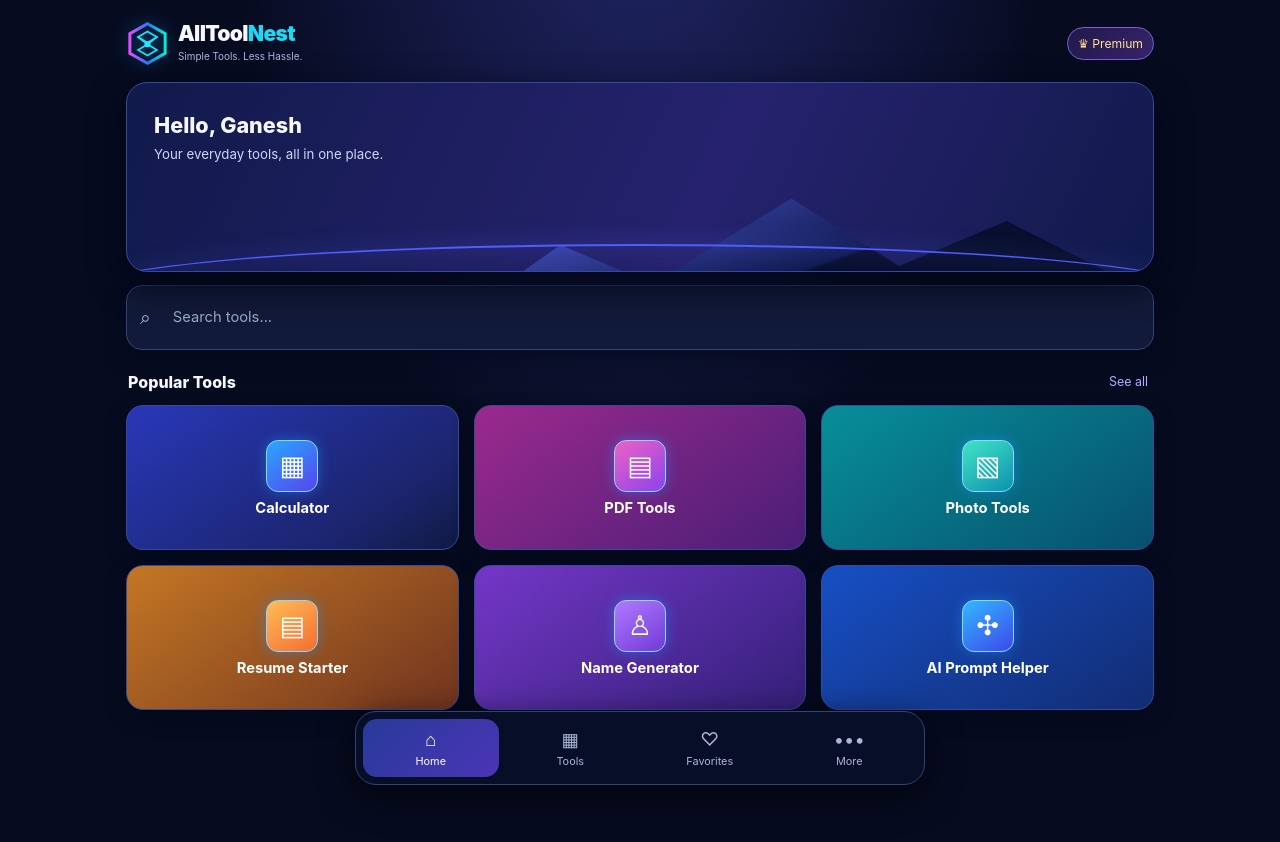
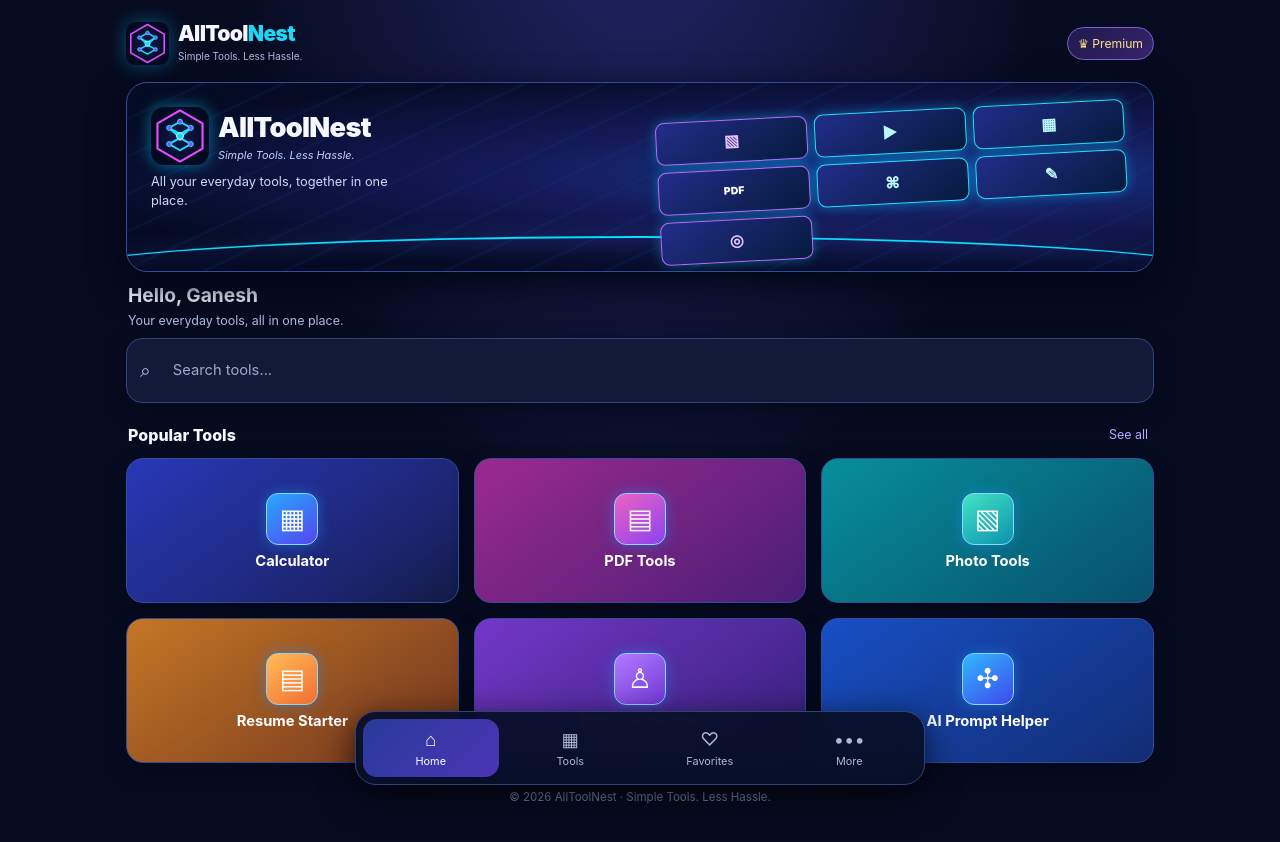
Before and after one commit to gganeshkumar907-boop/toolnest, a plain HTML site: page index.html in a window 1280 px wide. Drawn offline with Linux system fonts and the light colour scheme.

Commit message:
Use AllToolNest brand mark and branded tool banner in app home

```diff
--- a/index.html
+++ b/index.html
@@ -10,13 +10,13 @@
 button,input,textarea,select{font:inherit}button{cursor:pointer}
 .app-header{max-width:1060px;margin:auto;padding:15px 16px 0}
 .topbar{display:flex;align-items:center;justify-content:space-between;gap:12px}
-.brand{display:flex;align-items:center;gap:9px;min-width:0}.brand-symbol{width:43px;height:43px;flex:none;filter:drop-shadow(0 0 9px #00b9ff66)}
+.brand{display:flex;align-items:center;gap:9px;min-width:0}.brand-symbol{width:43px;height:43px;flex:none;object-fit:contain;filter:drop-shadow(0 0 9px #00b9ff66)}
 .brand-name{font-size:1.32rem;font-weight:900;letter-spacing:-.7px;line-height:1.05;white-space:nowrap}.brand-name span{color:var(--cyan)}.tagline{font-size:.62rem;color:#aebce1;margin-top:4px}
 .premium{border:1px solid #7d61d6;background:linear-gradient(135deg,#21194c,#36246b);color:#ffe18b;border-radius:999px;padding:7px 10px;font-size:.76rem;white-space:nowrap}
-.hero{margin:17px 0 13px;min-height:150px;border:1px solid #344a9a;border-radius:21px;overflow:hidden;position:relative;padding:19px;background:linear-gradient(115deg,#111a4b 0%,#26226e 57%,#111a4b 100%);box-shadow:0 13px 35px #020616}
-.hero:before{content:"";position:absolute;right:-6%;bottom:-55px;width:75%;height:150px;background:linear-gradient(160deg,transparent 25%,#3945a9 26%,#101b50 52%,#070d29 53%);clip-path:polygon(0 100%,15% 46%,27% 72%,45% 15%,59% 60%,73% 30%,100% 100%);opacity:.9}
-.hero:after{content:"";position:absolute;inset:auto -5% -70px -5%;height:95px;border-top:2px solid #4e5eff;border-radius:50%;filter:drop-shadow(0 0 10px #586bff)}
-.hero-content{position:relative;z-index:1}.hello{font-size:1.05rem;font-weight:800;margin:0 0 4px}.hero p{font-size:.83rem;color:#d0d8f7;margin:0}
+.hero{margin:17px 0 10px;min-height:158px;border:1px solid #344a9a;border-radius:21px;overflow:hidden;position:relative;padding:17px;background:radial-gradient(ellipse at 76% 48%,#123d91 0,#151b5b 34%,#050b24 78%);box-shadow:0 13px 35px #020616}
+.hero:before{content:"";position:absolute;inset:0;background:repeating-linear-gradient(155deg,transparent 0 31px,#123d8b33 32px 34px);opacity:.75}
+.hero:after{content:"";position:absolute;left:-8%;right:-8%;bottom:-42px;height:75px;border-top:2px solid #00dfff;border-radius:50%;filter:drop-shadow(0 0 10px #586bff)}
+.hero-content{position:relative;z-index:1}.banner-brand{display:flex;align-items:center;gap:9px}.banner-brand img{width:48px;height:48px;filter:drop-shadow(0 0 8px #00cfff88)}.banner-brand strong{display:block;font-size:1.45rem;font-weight:950;letter-spacing:-.7px}.banner-brand small{display:block;color:#c1d3ff;font-size:.68rem;font-style:italic}.banner-line{font-size:.8rem;color:#d0d8f7;margin:8px 0 0;max-width:245px}.banner-tools{position:absolute;right:2px;top:4px;width:48%;display:grid;grid-template-columns:repeat(3,1fr);gap:7px;transform:rotate(-3deg)}.banner-tools span{height:36px;display:grid;place-items:center;border:1px solid #27dfff;border-radius:9px;background:linear-gradient(145deg,#222d89,#061a3d);color:#baf8ff;font-size:1rem;font-weight:900;box-shadow:0 0 12px #00cfff66}.banner-tools span:nth-child(3n+1){border-color:#bb6cff;color:#e7c4ff}.banner-tools span:nth-child(4){font-size:.65rem;color:#fff}.hello-strip{display:flex;flex-direction:column;gap:2px;margin:5px 2px 8px}.hello-strip strong{font-size:1rem}.hello-strip span{font-size:.78rem;color:#aebce1}
 .search-wrap{display:flex;align-items:center;gap:10px;border:1px solid #314579;background:#111a38;border-radius:16px;padding:10px 13px;box-shadow:0 7px 20px #02081788}
 .search-wrap span{font-size:1.2rem;color:#a9bdf0}.search-wrap input{border:0;outline:0;background:transparent;color:white;min-width:0;width:100%;font-size:.92rem}.search-wrap input::placeholder{color:#9baacb}
 main{max-width:1060px;margin:0 auto;padding:0 16px}.section-row{display:flex;align-items:center;justify-content:space-between;margin:19px 2px 10px}.section-title{font-size:1rem;font-weight:850;margin:0}.see-all{font-size:.78rem;color:#b9aaff;background:none;border:0;padding:4px}
@@ -40,13 +40,13 @@ input,textarea,select{width:100%;border:1px solid #354a7a;border-radius:11px;bac
 .empty{display:none;padding:20px;text-align:center;color:#aab9dc}.bottom-nav{position:fixed;z-index:30;bottom:8px;left:10px;right:10px;max-width:570px;margin:auto;display:grid;grid-template-columns:repeat(4,1fr);gap:4px;padding:7px;border:1px solid #2d4379;border-radius:21px;background:#080f29f2;box-shadow:0 10px 35px #000b;backdrop-filter:blur(16px)}
 .bottom-nav button{border:0;border-radius:14px;background:transparent;color:#aab8d7;padding:7px 3px;display:flex;flex-direction:column;align-items:center;gap:2px;font-size:.68rem}.bottom-nav button span{font-size:1.15rem}.bottom-nav button.active{background:linear-gradient(135deg,#273b99,#4b34b6);color:#fff}
 footer{text-align:center;color:#7184ad;font-size:.72rem;padding:26px 12px 12px}
-@media(min-width:700px){.app-header{padding-top:22px}.hero{min-height:190px;padding:27px}.hello{font-size:1.35rem}.tool-grid{gap:15px}.tool-tile{min-height:145px}.tile-icon{width:52px;height:52px;font-size:1.7rem}.tool-tile strong{font-size:.92rem}.tool-screen{padding:22px}.bottom-nav{bottom:15px}}
+@media(min-width:700px){.app-header{padding-top:22px}.hero{min-height:190px;padding:24px}.banner-brand img{width:58px;height:58px}.banner-brand strong{font-size:1.7rem}.banner-tools span{height:43px}.hello-strip strong{font-size:1.2rem}.tool-grid{gap:15px}.tool-tile{min-height:145px}.tile-icon{width:52px;height:52px;font-size:1.7rem}.tool-tile strong{font-size:.92rem}.tool-screen{padding:22px}.bottom-nav{bottom:15px}}
 @media(max-width:380px){.app-header{padding-left:11px;padding-right:11px}.brand-name{font-size:1.15rem}.brand-symbol{width:38px;height:38px}.premium{font-size:.68rem;padding:6px 8px}.tool-grid{gap:7px}.tool-tile{min-height:101px}.tile-icon{width:38px;height:38px}.tool-tile strong{font-size:.7rem}main{padding:0 11px}}
 </style></head>
 <body>
 <header class="app-header">
- <div class="topbar"><div class="brand"><svg class="brand-symbol" viewBox="0 0 100 100" aria-hidden="true"><defs><linearGradient id="lg"><stop stop-color="#e34cff"/><stop offset=".52" stop-color="#287aff"/><stop offset="1" stop-color="#00efd4"/></linearGradient></defs><path d="M50 4 91 27v46L50 96 9 73V27Z" fill="none" stroke="url(#lg)" stroke-width="7"/><g fill="none" stroke="#22dfff" stroke-width="4" stroke-linecap="round"><path d="m28 35 22-13 22 13-22 13Z"/><path d="m28 65 22-13 22 13-22 13Z"/><path d="M50 48v4M28 35l22 17 22-17"/></g><circle cx="50" cy="52" r="7" fill="#20eaff"/></svg><div><div class="brand-name">AllTool<span>Nest</span></div><div class="tagline">Simple Tools. Less Hassle.</div></div></div><div class="premium">♛ Premium</div></div>
- <section class="hero"><div class="hero-content"><div class="hello">Hello, Ganesh</div><p>Your everyday tools, all in one place.</p></div></section>
+ <div class="topbar"><div class="brand"><img class="brand-symbol" src="./icon.svg" alt="AllToolNest logo"><div><div class="brand-name">AllTool<span>Nest</span></div><div class="tagline">Simple Tools. Less Hassle.</div></div></div><div class="premium">♛ Premium</div></div>
+ <section class="hero" aria-label="AllToolNest tools banner"><div class="hero-content"><div class="banner-brand"><img src="./icon.svg" alt=""><div><strong>AllToolNest</strong><small>Simple Tools. Less Hassle.</small></div></div><p class="banner-line">All your everyday tools, together in one place.</p><div class="banner-tools" aria-hidden="true"><span>▧</span><span>▶</span><span>▦</span><span>PDF</span><span>⌘</span><span>✎</span><span>◎</span></div></div></section><div class="hello-strip"><strong>Hello, Ganesh</strong><span>Your everyday tools, all in one place.</span></div>
  <div class="search-wrap"><span>⌕</span><input id="search" placeholder="Search tools..." aria-label="Search tools"></div>
 </header>
 <main id="home">
```
